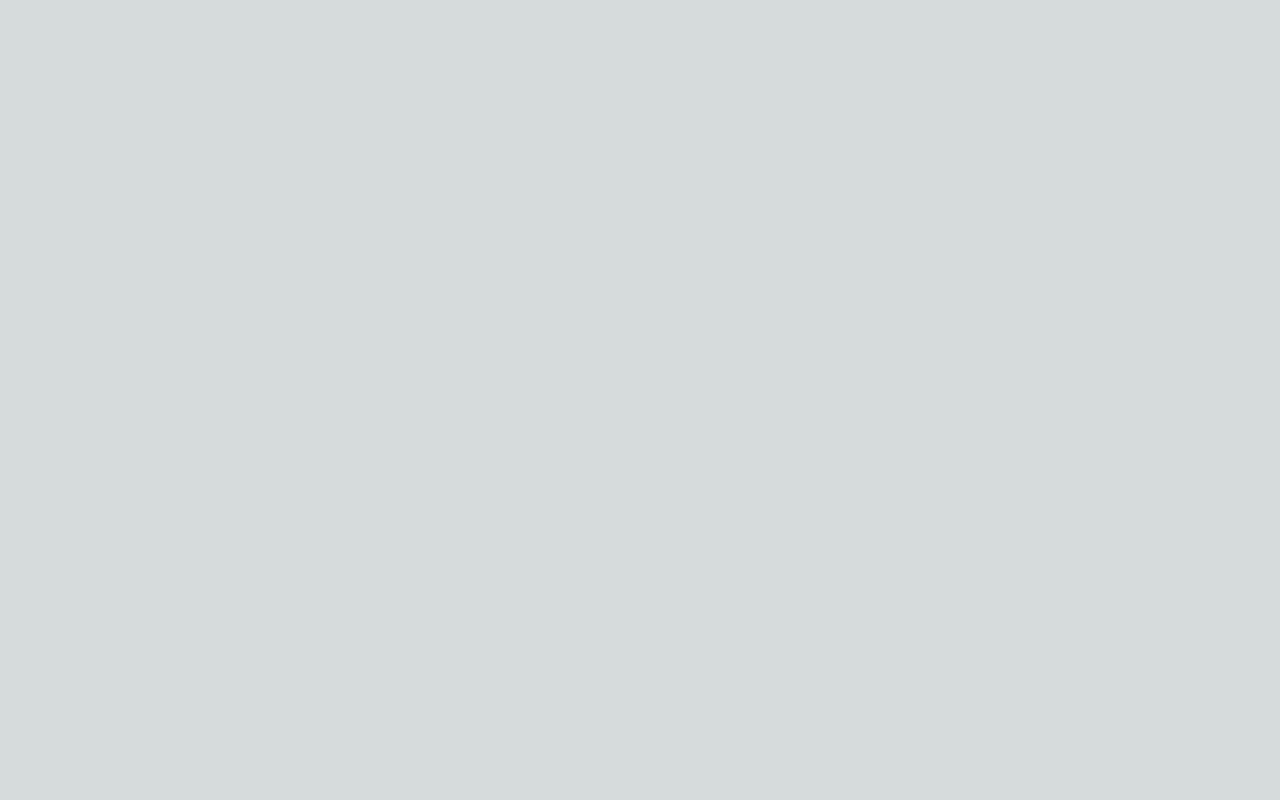
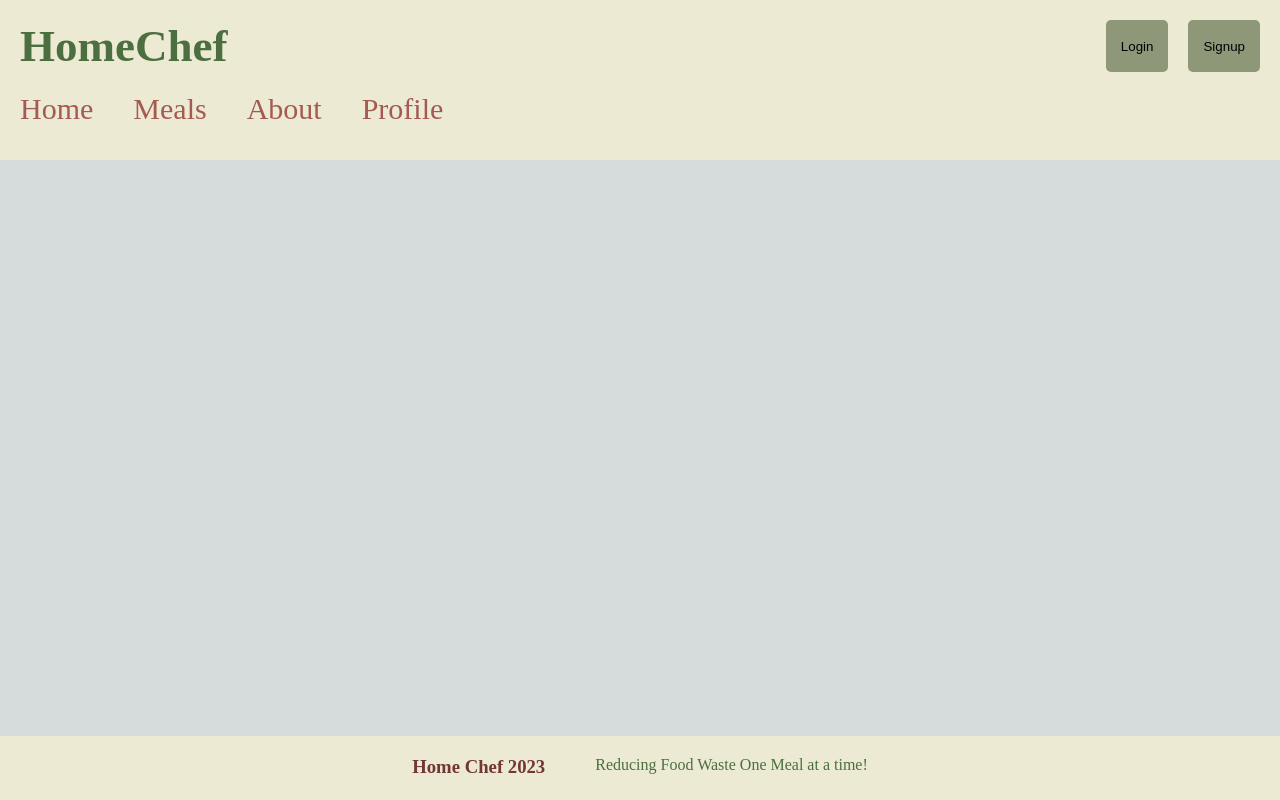
Before and after one commit to walija101/HomeChef, a Next.js app: page / in a window 1280 px wide. Built offline with nearby package versions, Linux system fonts and the light colour scheme; no server answers.

Commit message:
Add Header and Footer

```diff
--- a/src/components/Footer.tsx
+++ b/src/components/Footer.tsx
@@ -1,6 +1,11 @@
+import styles from '@/styles/Footer.module.scss'
+
 function Footer() {
   return (
-    <div>Footer</div>
+    <div className= {styles.footer}>
+      <h3>Home Chef 2023</h3>
+      <div>Reducing Food Waste One Meal at a time!</div>
+    </div>
   )
 }
 
--- a/src/components/Header.tsx
+++ b/src/components/Header.tsx
@@ -1,21 +1,52 @@
 import styles from '@/styles/Header.module.scss'
 import Link from 'next/link'
 import {useSession} from 'next-auth/react'
+import { useEffect, useState } from 'react';
 
 function Header() {
     const {data: session} = useSession();
     const user = session && session.user;
 
+    const [size, setSize] = useState();
 
+  useEffect(() => {
+    const handleSize = () => {
+      if (window.innerWidth < 500){
+
+      }
+    };
+
+    if (window) window.addEventListener('resize', handleSize);
+    return () => {window.removeEventListener('resize', handleSize)}
+  }, [])
   return (
     <div className= {styles.header}>
+
         <nav className= {styles.first}>
-            <Link href="/Home">HomeChef</Link>
+            <div className= {styles.left}>
+              <h1 className= {styles.name}>HomeChef</h1>
+            </div>
+            <div className={styles.right}>
+              {!user ? (
+                  // Add on click
+                  <>
+                    <button>Login</button>
+                    <button>Signup</button>
+                  </>
+              ):
+              // Change user to username
+              <div>Hello, user!</div>
+              }
+            </div>
+        </nav>
 
+        <nav className= {styles.second}>
+          <Link href="/">Home</Link>
+          <Link href="/meals">Meals</Link>
+          <Link href="/about">About</Link>
+          <Link href="/profile">Profile</Link>
         </nav>
-        <nav className= {styles.second}>
 
-        </nav>
     </div>
   )
 }
--- a/src/pages/index.tsx
+++ b/src/pages/index.tsx
@@ -3,6 +3,6 @@ import styles from '@/styles/Home.module.scss'
 export default function Home() {
 
   return (
-    <div>Home</div>
+    <></>
   )
 }
--- a/src/styles/Footer.module.scss
+++ b/src/styles/Footer.module.scss
@@ -0,0 +1,23 @@
+@import "main";
+
+.footer{
+    position: fixed;
+    bottom: 0;
+    background-color: $cream;
+    height: 8vh;
+    padding: 20px;
+    width: 100%;
+    display: flex;
+    justify-content: center;
+    gap: 50px;
+
+    h3 {
+        color: $darkBrown;
+    }
+
+    div {
+        color: $darkGreen;
+    }
+
+
+}
--- a/src/styles/Header.module.scss
+++ b/src/styles/Header.module.scss
@@ -1,5 +1,55 @@
 @import "main";
 
 .header{
+    background-color: $cream;
+    font-size: 30px;
+    position: fixed;
+    top: 0;
+    width: 100%;
+    margin-bottom: 50px;
+    height: 20vh;
+    padding: 20px;
 
+    .first {
+        display: flex;
+        margin-bottom: 20px;
+        align-content: center;
+
+        .left{
+            margin-right: auto;
+            font-size: 700;
+            color: $darkGreen;
+
+        }
+
+        .right{
+            display: flex;
+            justify-content: space-between;
+            gap: 20px;
+
+            button{
+                padding: 15px;
+                background-color: $green;
+                border: none;
+                border-radius: 5px;
+            }
+
+            button:hover {
+                position: relative;
+                top: 1px;
+                cursor: pointer;
+                color: $darkGreen;
+            }
+        }
+    }
+
+    .second{
+        display: flex;
+        gap: 40px;
+        color: $brown;
+
+        a:hover{
+            color: $darkBrown;
+        }
+    }
 }
--- a/src/styles/_main.scss
+++ b/src/styles/_main.scss
@@ -32,6 +32,16 @@ $dotColour: rgb(229, 231, 235);
 
 $niceGrey: #e8e8e8;
 
+$darkBrown: #733635;
+
+$brown: #a45a52;
+
+$cream: #edead3;
+
+$green: #8f9779;
+
+$darkGreen: #4b6f40;
+
 @mixin wrappedFlexDisplaying($direction: row, $justify: flex-start, $align: stretch)
 {
     display: flex !important;
```
Also changed, not shown: src/pages/_app.tsx (+4 -3 lines).
